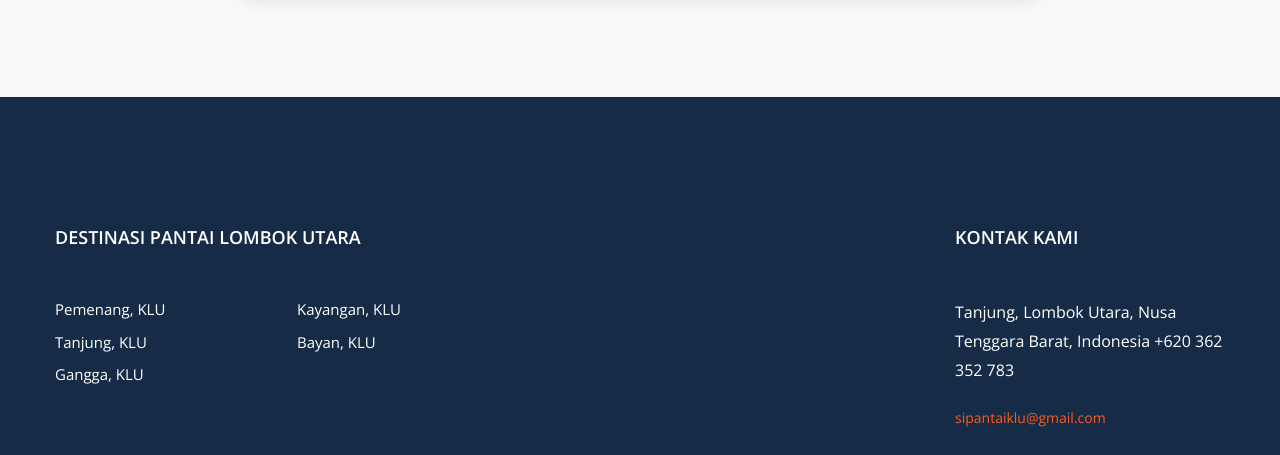
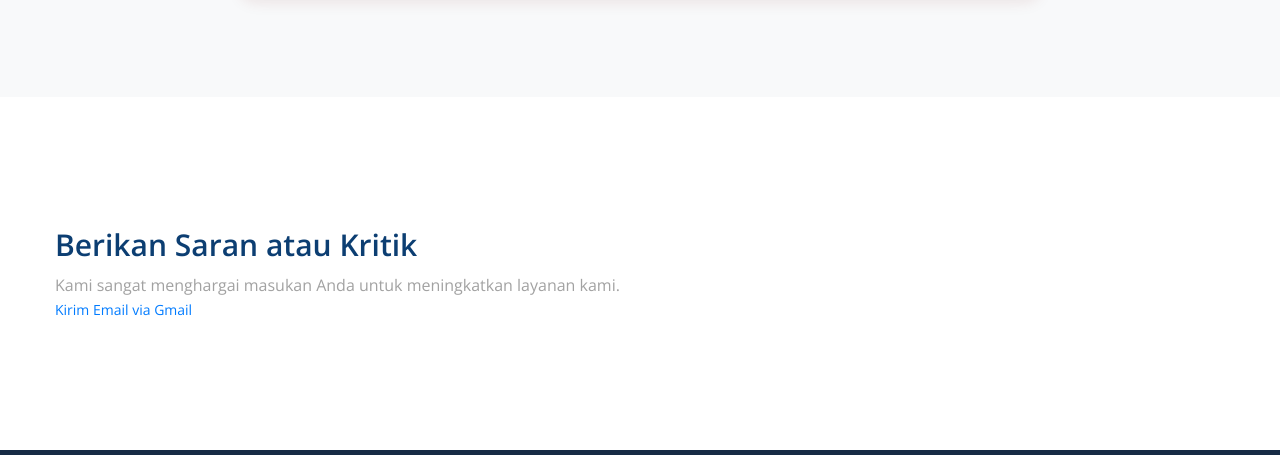
Before and after one commit to ofikiyok12/sipantaiklu, a plain HTML site: page index.html in a window 1280 px wide. Shown: the part 3458-3913 px from the top of the page. Drawn offline with nearby package versions, Linux system fonts and the light colour scheme; no server answers; a script that the page names is missing.

Commit message:
Update index.html

```diff
--- a/index.html
+++ b/index.html
@@ -239,6 +239,25 @@
             </div>
         </div>
     </section>
+
+
+    <section id="email" class="best_services section_padding">
+      <div class="container">
+          <!-- Title Section dengan jarak yang diperbaiki -->
+
+          <div class="email-section">
+            <h2>Berikan Saran atau Kritik</h2>
+            <p>Kami sangat menghargai masukan Anda untuk meningkatkan layanan kami.</p>
+            <a
+              href="https://mail.google.com/mail/?view=cm&fs=1&to=sipantaiklu@gmail.com&su=Saran%20dan%20Kritik%20untuk%20Website&body=Halo%2C%20saya%20ingin%20menyampaikan%20saran%20atau%20kritik%20berikut%3A"
+              target="_blank"
+              class="email-button"
+            >
+              Kirim Email via Gmail
+            </a>
+          </div>
+      </div>
+  </section>
 
     </section>
 
```
